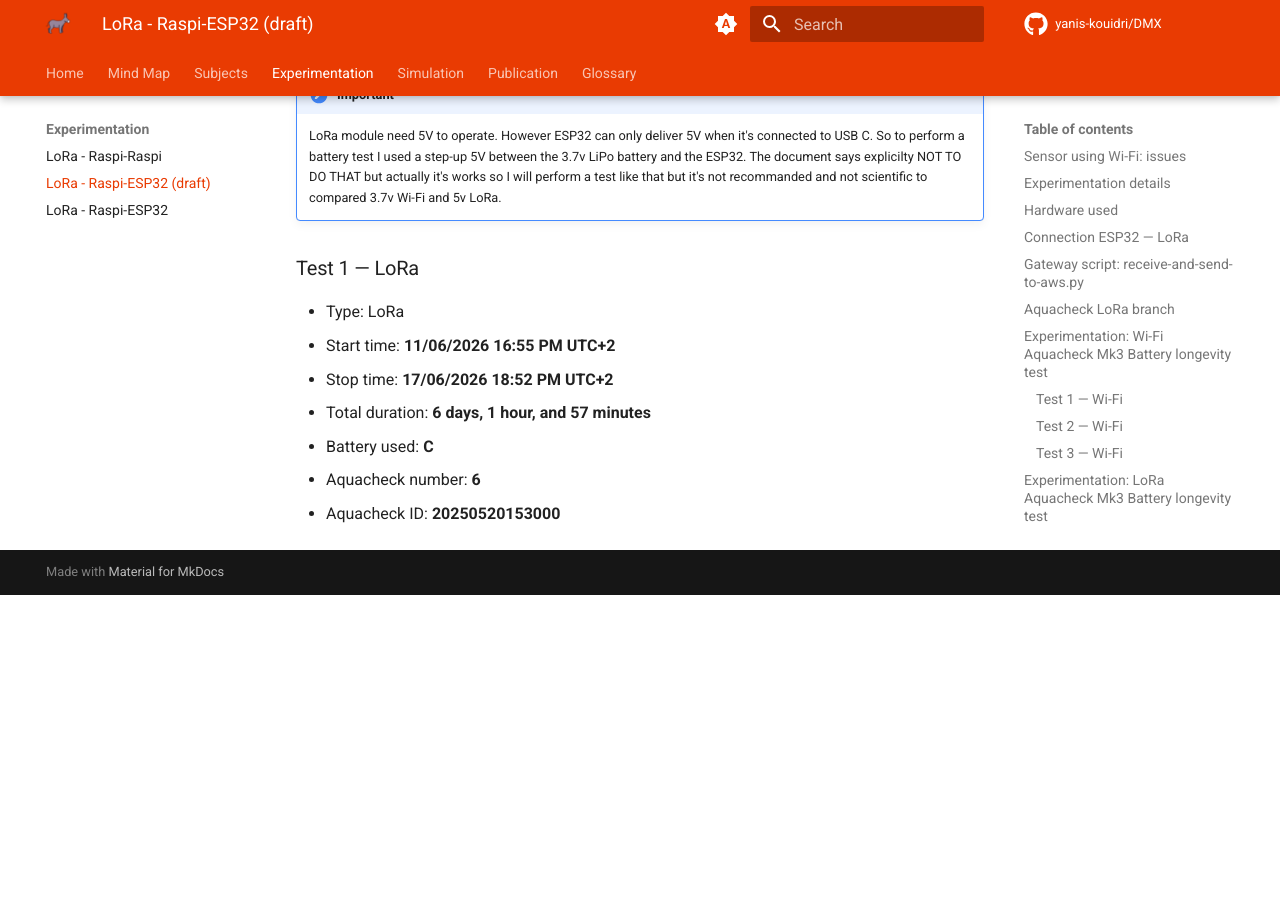
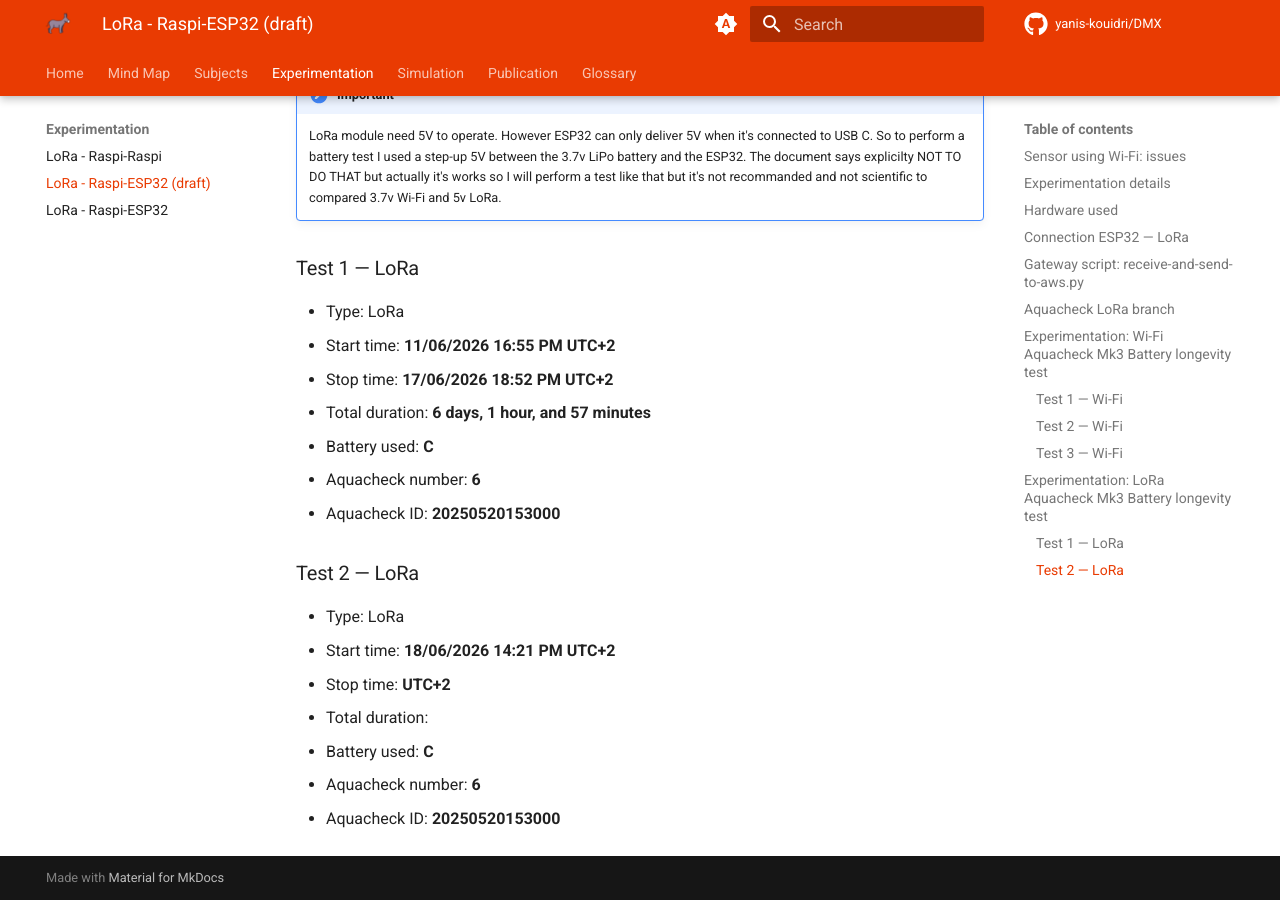
Before and after one commit to Yanis-Kouidri/DMX, an MkDocs documentation site: the page built from docs/experimentation/lora-raspi-esp32/lora-raspi-esp32_draft.md, in a window 1280 px wide and 900 px high, scrolled down 7382 px. Built offline with MkDocs 1.6.1 and Material for MkDocs 9.7.7, drawn with Linux system fonts in a browser that asks for light colours; comment, search, counter and statistics services are not loaded; before the commit the page ends 7977 px from its top, so only the background shows below that.

Commit message:
feat: start lora test 2

```diff
--- a/docs/experimentation/lora-raspi-esp32/lora-raspi-esp32_draft.md
+++ b/docs/experimentation/lora-raspi-esp32/lora-raspi-esp32_draft.md
@@ -137,3 +137,13 @@ In this second test, I use the same battery, the same voltage and the same Aquac
 - Battery used: **C**
 - Aquacheck number: **6**
 - Aquacheck ID: **20250520153000**
+
+### Test 2 — LoRa
+
+- Type: LoRa
+- Start time: **18/06/2026 14:21 PM UTC+2**
+- Stop time: **UTC+2**
+- Total duration:
+- Battery used: **C**
+- Aquacheck number: **6**
+- Aquacheck ID: **20250520153000**
```
